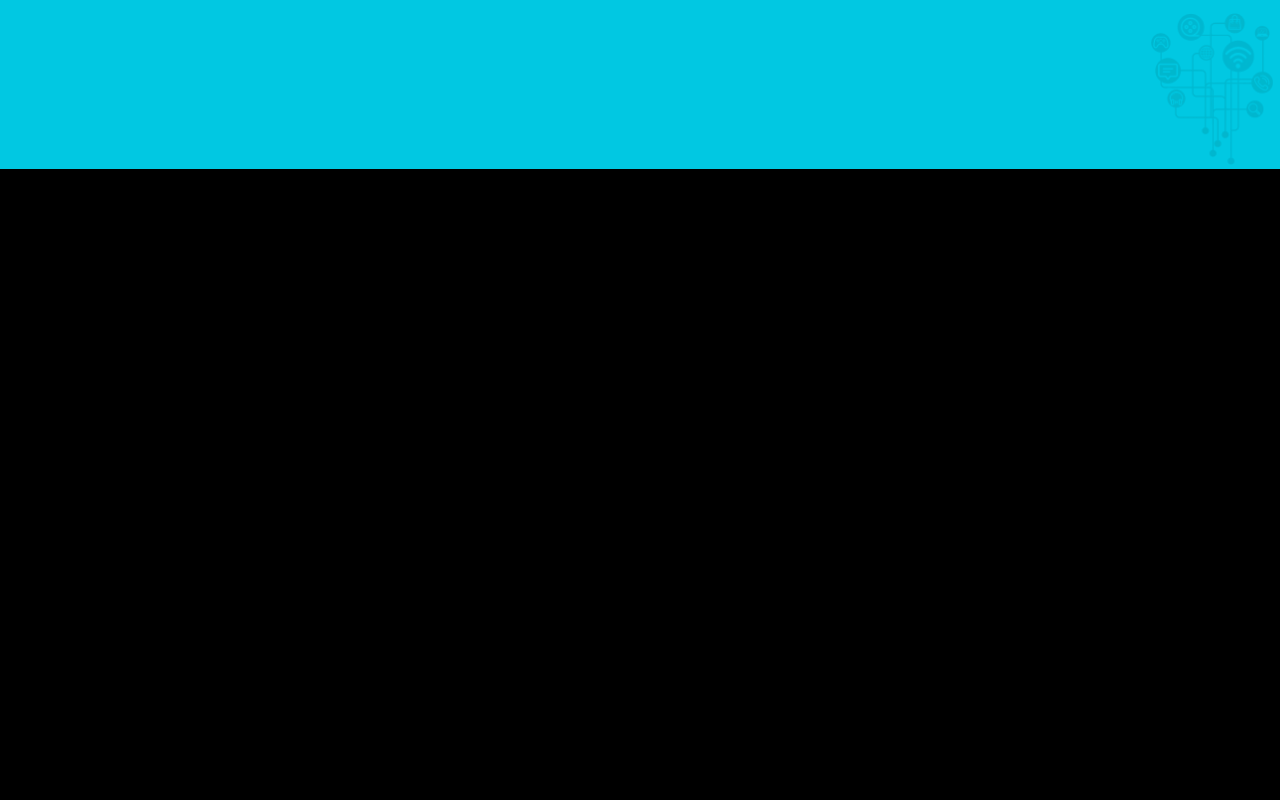
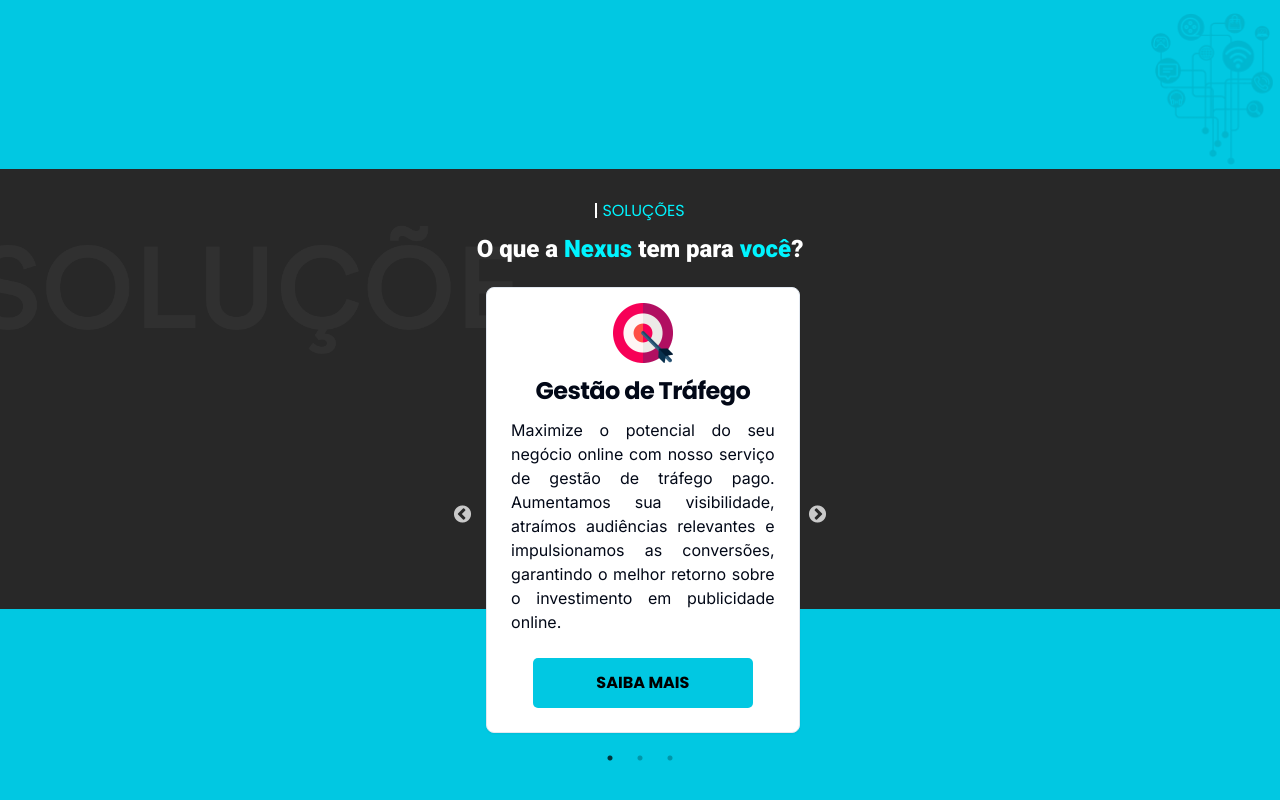
Before and after one commit to washingtonrodriigues/agencia-nexus, a Next.js app: page / in a window 1280 px wide. Shown: the part 1218-2018 px from the top of the page. Before the commit the page ends 1387 px from the top, so only its background shows below. Built offline with nearby package versions, Linux system fonts and the light colour scheme.

Commit message:
feat: add SolutionsPage to HomePage

```diff
--- a/src/app/(home)/components/About/styles.module.css
+++ b/src/app/(home)/components/About/styles.module.css
@@ -7,12 +7,15 @@
 .h1 {
   font-family: "poppins";
   text-transform: uppercase;
+  display: flex;
+  justify-content: center;
+  align-items: center;
 }
 
 .h1::before {
   content: ".";
   width: 2px;
-  height: 15px;
+  font-size: 10px;
   background-color: #fff;
   color: #fff;
   margin-right: 5px;
--- /dev/null
+++ b/src/app/(home)/components/Solutions/index.jsx
@@ -0,0 +1,72 @@
+"use client"
+
+import Image from 'next/image';
+import styles from './styles.module.css'
+import Slider from "react-slick";
+import "slick-carousel/slick/slick.css";
+import "slick-carousel/slick/slick-theme.css";
+import { Card, CardContent, CardFooter, CardHeader, CardTitle } from '@/components/ui/card';
+import Link from 'next/link';
+import data from './services.json'
+import { useEffect } from 'react';
+
+const Solutions = () => {
+    const settings = {
+        dots: true,
+        infinite: true,
+        speed: 500,
+        slidesToShow: 1,
+        slidesToScroll: 1,
+    };
+
+    useEffect(() => {
+        // Cria um elemento de estilo
+        const customStyle = document.createElement('style');
+
+        // Adiciona os estilos desejados
+        customStyle.innerHTML = `
+            .slick-track {
+                display: flex !important;
+                gap: 10px !important; /* Adicione o espaçamento desejado entre os slides */
+            }
+        `;
+
+        // Adiciona o elemento de estilo ao cabeçalho do documento
+        document.head.appendChild(customStyle);
+
+        // Remove o elemento de estilo quando o componente for desmontado
+        return () => {
+            document.head.removeChild(customStyle);
+        };
+    }, []);
+
+    return (
+        <section className={`${styles.section_solutions} relative`}>
+            <Image style={{ top: "56px", opacity: ".7" }} className='absolute' src="/solucoestext.png" alt='' width={515} height={121} sizes='' />
+            <div className="text-center">
+                <h1 className={`${styles.h1}`}>Soluções</h1>
+                <h2 className={`${styles.h2}`}>O que a <span className={`${styles.span}`}>Nexus</span> tem para <span className={`${styles.span}`}>você</span>?</h2>
+            </div>
+            <div className={`${styles.div_bg_blue} absolute bottom-0 left-0 right-0`}></div>
+
+            <Slider {...settings} className={styles.slider} >
+                {data.map(item => (
+                    <Card key={item} className={`${styles.slider_item}`}>
+                        <CardHeader style={{ gap: "10px", padding: "15px" }} className='flex flex-col items-center'>
+                            <Image src={item.image} alt={item.title} width={60} height={60} sizes='' />
+                            <CardTitle className={styles.card_title}>{item.title}</CardTitle>
+                        </CardHeader>
+                        <CardContent >
+                            <p style={{ textAlign: "justify" }} >{item.description}</p>
+                        </CardContent>
+                        <CardFooter className='flex justify-center'>
+                            <Link className={styles.btn} href="#">Saiba mais</Link>
+                        </CardFooter>
+                    </Card>
+                ))}
+            </Slider>
+        </section>
+    );
+}
+
+export default Solutions;
--- /dev/null
+++ b/src/app/(home)/components/Solutions/services.json
@@ -0,0 +1,17 @@
+[
+  {
+    "image": "/gt-icon.png",
+    "title": "Gestão de Tráfego",
+    "description": "Maximize o potencial do seu negócio online com nosso serviço de gestão de tráfego pago. Aumentamos sua visibilidade, atraímos audiências relevantes e impulsionamos as conversões, garantindo o melhor retorno sobre o investimento em publicidade online."
+  },
+  {
+    "image": "/gt-icon.png",
+    "title": "Gestão de Tráfego",
+    "description": "Maximize o potencial do seu negócio online com nosso serviço de gestão de tráfego pago. Aumentamos sua visibilidade, atraímos audiências relevantes e impulsionamos as conversões, garantindo o melhor retorno sobre o investimento em publicidade online."
+  },
+  {
+    "image": "/gt-icon.png",
+    "title": "Gestão de Tráfego",
+    "description": "Maximize o potencial do seu negócio online com nosso serviço de gestão de tráfego pago. Aumentamos sua visibilidade, atraímos audiências relevantes e impulsionamos as conversões, garantindo o melhor retorno sobre o investimento em publicidade online."
+  }
+]
--- /dev/null
+++ b/src/app/(home)/components/Solutions/styles.module.css
@@ -0,0 +1,68 @@
+.section_solutions {
+  padding-top: 30px;
+  background-color: #282828;
+}
+
+.h1 {
+  font-family: "poppins";
+  text-transform: uppercase;
+  color: #00f4ff;
+  display: flex;
+  justify-content: center;
+  align-items: center;
+}
+
+.h1::before {
+  content: ".";
+  width: 2px;
+  font-size: 10px;
+  background-color: #fff;
+  color: #fff;
+  margin-right: 5px;
+}
+
+.h2 {
+  font-family: "roboto";
+  font-size: 1.5rem;
+  font-weight: 900;
+  margin-top: 8px;
+}
+
+.span {
+  color: #00f4ff;
+}
+
+.div_bg_blue {
+  background-color: #01c8e2;
+  height: 200px;
+}
+
+.slider {
+  width: 325px;
+  margin: 20px auto;
+}
+
+.slider_item {
+  margin-bottom: 10px;
+  min-height: 440px;
+}
+
+.card_title {
+  font-family: "poppins";
+  font-weight: bold;
+  font-size: 1.5rem;
+}
+
+.btn {
+  background-color: #01c8e2;
+  color: #000;
+  width: 220px;
+  height: 50px;
+  display: flex;
+  align-items: center;
+  justify-content: center;
+  border-radius: 5px;
+  font-family: "poppins";
+  font-weight: bold;
+  text-transform: uppercase;
+}
--- a/src/app/(home)/page.jsx
+++ b/src/app/(home)/page.jsx
@@ -1,11 +1,13 @@
 import Banners from './components/Banners'
 import About from './components/About'
+import Solutions from './components/Solutions'
 
 const Home = () => {
     return (
         <div>
             <Banners />
             <About />
+            <Solutions />
         </div>
     );
 }
--- /dev/null
+++ b/src/components/ui/card.tsx
@@ -0,0 +1,79 @@
+import * as React from "react"
+
+import { cn } from "@/lib/utils"
+
+const Card = React.forwardRef<
+  HTMLDivElement,
+  React.HTMLAttributes<HTMLDivElement>
+>(({ className, ...props }, ref) => (
+  <div
+    ref={ref}
+    className={cn(
+      "rounded-lg border bg-card text-card-foreground shadow-sm",
+      className
+    )}
+    {...props}
+  />
+))
+Card.displayName = "Card"
+
+const CardHeader = React.forwardRef<
+  HTMLDivElement,
+  React.HTMLAttributes<HTMLDivElement>
+>(({ className, ...props }, ref) => (
+  <div
+    ref={ref}
+    className={cn("flex flex-col space-y-1.5 p-6", className)}
+    {...props}
+  />
+))
+CardHeader.displayName = "CardHeader"
+
+const CardTitle = React.forwardRef<
+  HTMLParagraphElement,
+  React.HTMLAttributes<HTMLHeadingElement>
+>(({ className, ...props }, ref) => (
+  <h3
+    ref={ref}
+    className={cn(
+      "text-2xl font-semibold leading-none tracking-tight",
+      className
+    )}
+    {...props}
+  />
+))
+CardTitle.displayName = "CardTitle"
+
+const CardDescription = React.forwardRef<
+  HTMLParagraphElement,
+  React.HTMLAttributes<HTMLParagraphElement>
+>(({ className, ...props }, ref) => (
+  <p
+    ref={ref}
+    className={cn("text-sm text-muted-foreground", className)}
+    {...props}
+  />
+))
+CardDescription.displayName = "CardDescription"
+
+const CardContent = React.forwardRef<
+  HTMLDivElement,
+  React.HTMLAttributes<HTMLDivElement>
+>(({ className, ...props }, ref) => (
+  <div ref={ref} className={cn("p-6 pt-0", className)} {...props} />
+))
+CardContent.displayName = "CardContent"
+
+const CardFooter = React.forwardRef<
+  HTMLDivElement,
+  React.HTMLAttributes<HTMLDivElement>
+>(({ className, ...props }, ref) => (
+  <div
+    ref={ref}
+    className={cn("flex items-center p-6 pt-0", className)}
+    {...props}
+  />
+))
+CardFooter.displayName = "CardFooter"
+
+export { Card, CardHeader, CardFooter, CardTitle, CardDescription, CardContent }
```
Also changed, not shown: public/gt-icon.png (added), public/solucoestext.png (added).
